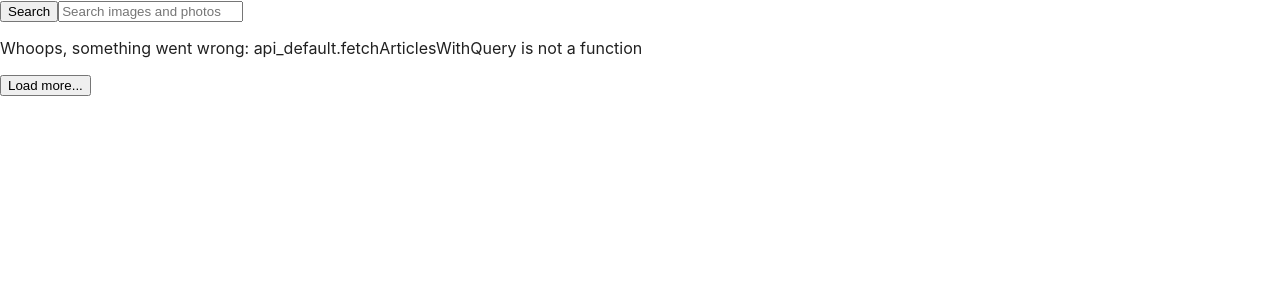
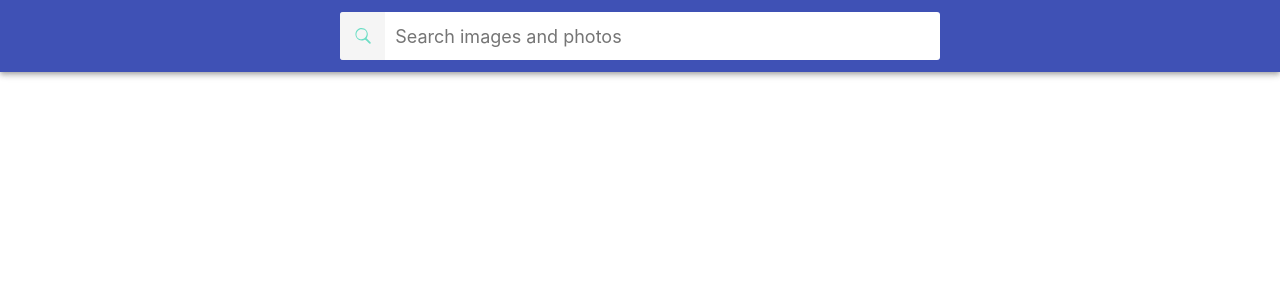
Before and after one commit to Valentina-K/goit-react-hw-03-image-finder, a React (Create React App) app: page / in a window 1280 px wide. Shown: the top 300 px of the page. Built offline with nearby package versions, Linux system fonts and the light colour scheme.

Commit message:
Added styles, made Searchbar

```diff
--- a/src/api/api.jsx
+++ b/src/api/api.jsx
@@ -3,7 +3,7 @@ import axios from 'axios';
 const BASE_URL = 'https://pixabay.com/api/';
 const KEY = '32106201-0c90331702e18f870e8d36f12';
 export const fetchImagesWithQuery = async (searchQuery, page) => {
-  const response = axios.get(`${BASE_URL}`, {
+  const response = await axios.get(`${BASE_URL}`, {
     params: {
       key: KEY,
       q: encodeURIComponent(searchQuery).replaceAll('%20', '+'),
--- a/src/components/App.jsx
+++ b/src/components/App.jsx
@@ -4,6 +4,7 @@ import Button from './Button/Button';
 import ImageGallery from './ImageGallery/ImageGallery';
 import Modal from './Modal/Modal';
 import Searchbar from './Searchbar/Searchbar';
+import Error from './Error/Error';
 import api from '../api/api';
 
 export default class App extends Component {
@@ -15,13 +16,14 @@ export default class App extends Component {
     isLoading: false,
     isShow: false,
     error: null,
+    status: 'idle',
   };
 
-  async componentDidMount() {
+  /* async componentDidMount() {
     const { searchQuery, page } = this.state;
     this.setState({ isLoading: true });
     try {
-      const images = api.fetchArticlesWithQuery(searchQuery, page);
+      const images = await api.fetchImagesWithQuery(searchQuery, page);
       this.setState({ images });
     } catch (error) {
       this.setState({ error });
@@ -30,20 +32,63 @@ export default class App extends Component {
         isLoading: false,
       });
     }
+  } */
+  async componentDidUpdate(_, prevState) {
+    const { searchQuery, page, error } = this.state;
+    if (prevState.searchQuery !== this.state.searchQuery && error === null) {
+      try {
+        const images = await api.fetchImagesWithQuery(searchQuery, page);
+        if (images.length === 0) {
+          throw error;
+        }
+        this.setState({
+          images,
+          error: null,
+          status: 'resolved',
+          page: prevState.page + 1,
+        });
+      } catch (error) {
+        this.setState({
+          error: { message: 'Request returned nothing' },
+          status: 'rejected',
+        });
+      }
+    }
   }
   onLoad = () => {};
+  onSearch = searchQuery => {
+    this.setState({ searchQuery, page: 1 });
+  };
   render() {
-    const { isLoading, isShow, images, error } = this.state;
-    return (
-      <div>
-        <Searchbar />
-        {error && <p>Whoops, something went wrong: {error.message}</p>}
-        {isLoading ?? <Loader visible={isLoading} />}
-        {images.length > 0 ?? <ImageGallery images={images} />}
-
-        <Button onClick={this.onLoad} />
-        <Modal visible={isShow} />
-      </div>
-    );
+    const { images, error, status } = this.state;
+    if (status === 'idle') {
+      return <Searchbar onSearch={this.onSearch} />;
+    }
+    if (status === 'pending') {
+      return (
+        <>
+          <Searchbar onSearch={this.onSearch} />
+          <Loader />
+        </>
+      );
+    }
+    if (status === 'resolved') {
+      return (
+        <>
+          <Searchbar onSearch={this.onSearch} />
+          <ImageGallery images={images} />
+          <Button onClick={this.onLoad} />
+          <Modal />
+        </>
+      );
+    }
+    if (status === 'rejected') {
+      return (
+        <>
+          <Searchbar onSearch={this.onSearch} />
+          <Error message={error.message} />
+        </>
+      );
+    }
   }
 }
--- a/src/components/Button/Button.jsx
+++ b/src/components/Button/Button.jsx
@@ -1,7 +1,7 @@
 import { PropTypes } from 'prop-types';
 const Button = ({ onClick }) => {
   return (
-    <button type="button" onClick={onClick}>
+    <button className="Button" type="button" onClick={onClick}>
       Load more...
     </button>
   );
--- /dev/null
+++ b/src/components/Error/Error.jsx
@@ -0,0 +1,4 @@
+const Error = ({ message }) => {
+  return <p>{message}</p>;
+};
+export default Error;
--- a/src/components/ImageGallery/ImageGallery.jsx
+++ b/src/components/ImageGallery/ImageGallery.jsx
@@ -2,9 +2,14 @@ import { PropTypes } from 'prop-types';
 import ImageGalleryItem from 'components/ImageGalleryItem/ImageGalleryItem';
 const ImageGallery = ({ images }) => {
   return (
-    <ul className="gallery">
+    <ul className="ImageGallery">
       {images.map(image => (
-        <ImageGalleryItem id={image.id} webformatURL={image.webformatURL} />
+        <ImageGalleryItem
+          key={image.id}
+          id={image.id}
+          webformatURL={image.webformatURL}
+          tags={image.tags}
+        />
       ))}
     </ul>
   );
@@ -12,8 +17,9 @@ const ImageGallery = ({ images }) => {
 ImageGallery.propTypes = {
   images: PropTypes.arrayOf(
     PropTypes.shape({
-      id: PropTypes.string.isRequired,
+      id: PropTypes.number.isRequired,
       webformatURL: PropTypes.string,
+      tags: PropTypes.string,
     })
   ),
 };
--- a/src/components/ImageGalleryItem/ImageGalleryItem.jsx
+++ b/src/components/ImageGalleryItem/ImageGalleryItem.jsx
@@ -1,8 +1,15 @@
-const ImageGalleryItem = ({ id, webformatURL }) => {
+import { PropTypes } from 'prop-types';
+const ImageGalleryItem = ({ webformatURL, tags }) => {
   return (
-    <li className="gallery-item" key={id}>
-      <img src={webformatURL} alt="" />
+    <li className="ImageGalleryItem">
+      <img className="ImageGalleryItem-image" src={webformatURL} alt={tags} />
     </li>
   );
 };
+
+ImageGalleryItem.propTypes = {
+  id: PropTypes.number.isRequired,
+  webformatURL: PropTypes.string.isRequired,
+  tags: PropTypes.string,
+};
 export default ImageGalleryItem;
--- a/src/components/Loader/Loader.jsx
+++ b/src/components/Loader/Loader.jsx
@@ -1,16 +1,13 @@
-import { PropTypes } from 'prop-types';
 import { RotatingLines } from 'react-loader-spinner';
 
-const Loader = ({ visible }) => (
+const Loader = () => (
   <RotatingLines
     strokeColor="aqua"
     strokeWidth="5"
     animationDuration="0.75"
     width="96"
-    visible={visible}
+    visible={true}
+    className="Loader"
   />
 );
 export default Loader;
-Loader.propTypes = {
-  visible: PropTypes.bool,
-};
--- a/src/components/Modal/Modal.jsx
+++ b/src/components/Modal/Modal.jsx
@@ -1,10 +1,15 @@
-const Modal = ({ largeImageURL }) => {
+import { PropTypes } from 'prop-types';
+const Modal = ({ largeImageURL, tags }) => {
   return (
     <div className="overlay">
       <div className="modal">
-        <img src={largeImageURL} alt="" />
+        <img src={largeImageURL} alt={tags} />
       </div>
     </div>
   );
 };
+
+Modal.propTypes = {
+  largeImageURL: PropTypes.string,
+};
 export default Modal;
--- a/src/components/Searchbar/Searchbar.jsx
+++ b/src/components/Searchbar/Searchbar.jsx
@@ -1,20 +1,55 @@
-const Searchbar = () => {
+import React, { Component } from 'react';
+import PropTypes from 'prop-types';
+import imgSearch from '../../images/imgSearch.svg';
+
+export default class Searchbar extends Component {
+  static propTypes = {
+    onSearch: PropTypes.func.isRequired,
+  };
+  state = {
+    search: '',
+  };
+
+  onChange = e => {
+    const { name, value } = e.target;
+    this.setState({ [name]: value });
+  };
+  onSubmit = e => {
+    e.preventDefault();
+    if (this.state.search === '') {
+      alert('error');
+      return;
+    }
+    this.props.onSearch(this.state.search);
+    this.reset();
+  };
+  reset = () => {
+    this.setState({ search: '' });
+  };
+  render() {
     return (
-    <header class="searchbar">
-      <form class="form">
-        <button type="submit" class="button">
-          <span class="button-label">Search</span>
+      <header className="Searchbar">
+        <form className="SearchForm" onSubmit={this.onSubmit}>
+          <button
+            type="submit"
+            className="SearchForm-button"
+            style={{ backgroundImage: `url(${imgSearch})` }}
+          >
+            <span className="SearchForm-button-label">Search</span>
           </button>
 
           <input
-          class="input"
+            name="search"
+            className="SearchForm-input"
             type="text"
-          autocomplete="off"
-          autofocus
+            autoComplete="off"
+            autoFocus
             placeholder="Search images and photos"
+            value={this.state.search}
+            onChange={this.onChange}
           />
         </form>
       </header>
     );
-};
-export default Searchbar;
+  }
+}
--- a/src/styles.css
+++ b/src/styles.css
@@ -109,7 +109,7 @@ img {
   font-size: 20px;
   border: none;
   outline: none;
-  padding-left: 4px;
+  padding-left: 10px;
   padding-right: 4px;
 }
 
@@ -205,3 +205,8 @@ img {
 .Button:focus {
   background-color: #303f9f;
 }
+
+.Loader {
+  display: block;
+  margin: 0 auto;
+}
```
Also changed, not shown: src/images/imgSearch.svg (added). Lines whose indentation alone changed are shown as unchanged.
